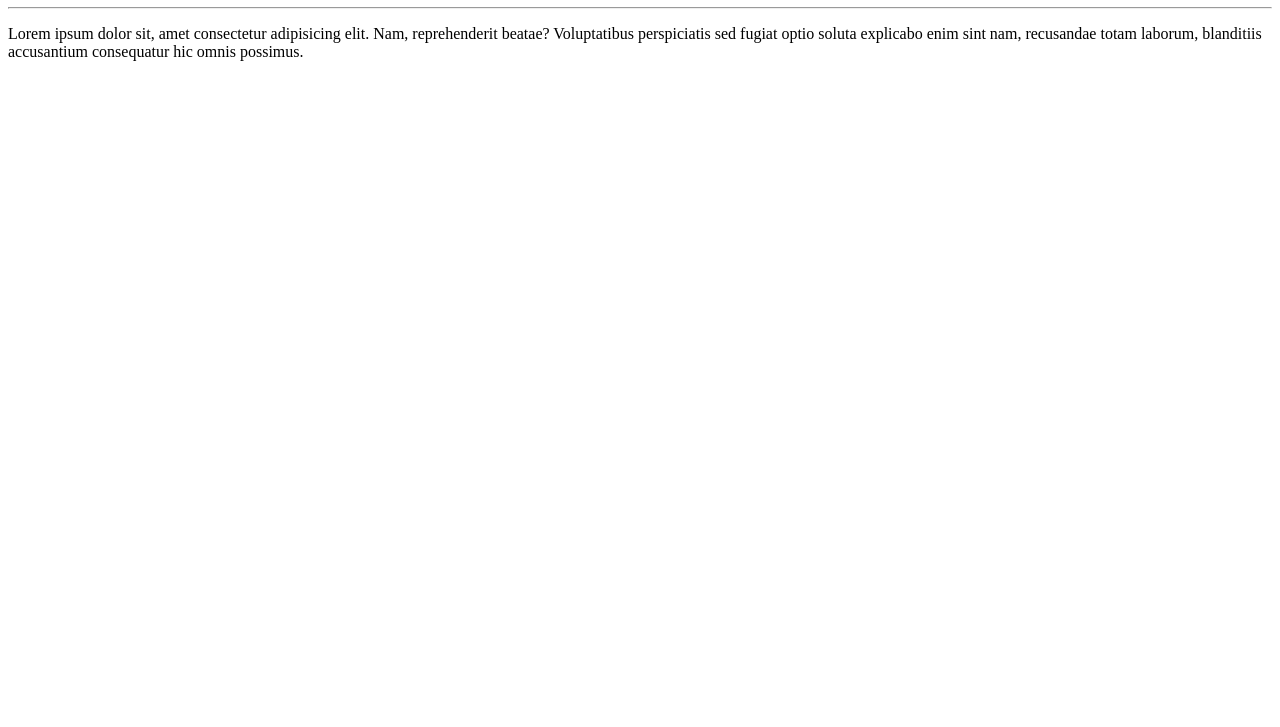
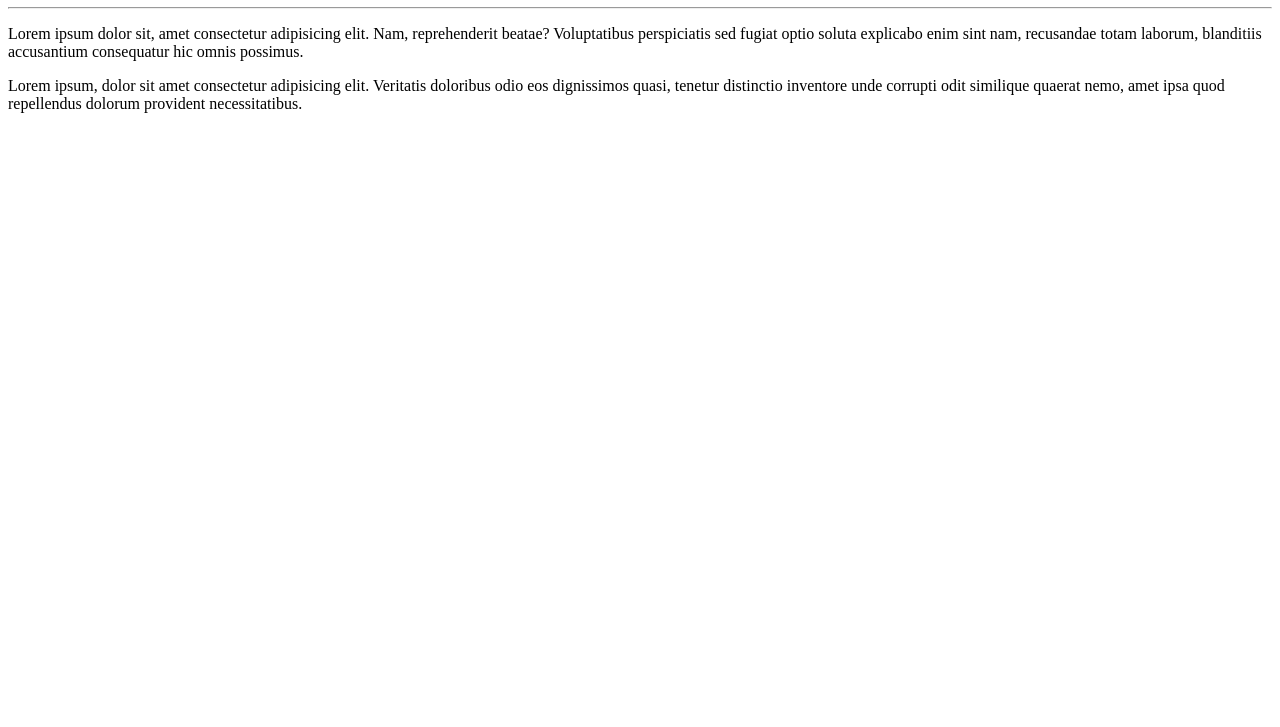
Before and after one commit to IrandevWolf/New-World, a plain HTML site: page index.html in a window 1280 px wide. Shown: the part 73-800 px from the top of the page. Drawn offline with Linux system fonts and the light colour scheme.

Commit message:
adicionei um parágrafo

```diff
--- a/index.html
+++ b/index.html
@@ -9,5 +9,6 @@
     <h1> Hello new world </h1>
     <hr>
     <p>Lorem ipsum dolor sit, amet consectetur adipisicing elit. Nam, reprehenderit beatae? Voluptatibus perspiciatis sed fugiat optio soluta explicabo enim sint nam, recusandae totam laborum, blanditiis accusantium consequatur hic omnis possimus.</p>
+    <p>Lorem ipsum, dolor sit amet consectetur adipisicing elit. Veritatis doloribus odio eos dignissimos quasi, tenetur distinctio inventore unde corrupti odit similique quaerat nemo, amet ipsa quod repellendus dolorum provident necessitatibus.</p>
 </body>
 </html>
```
